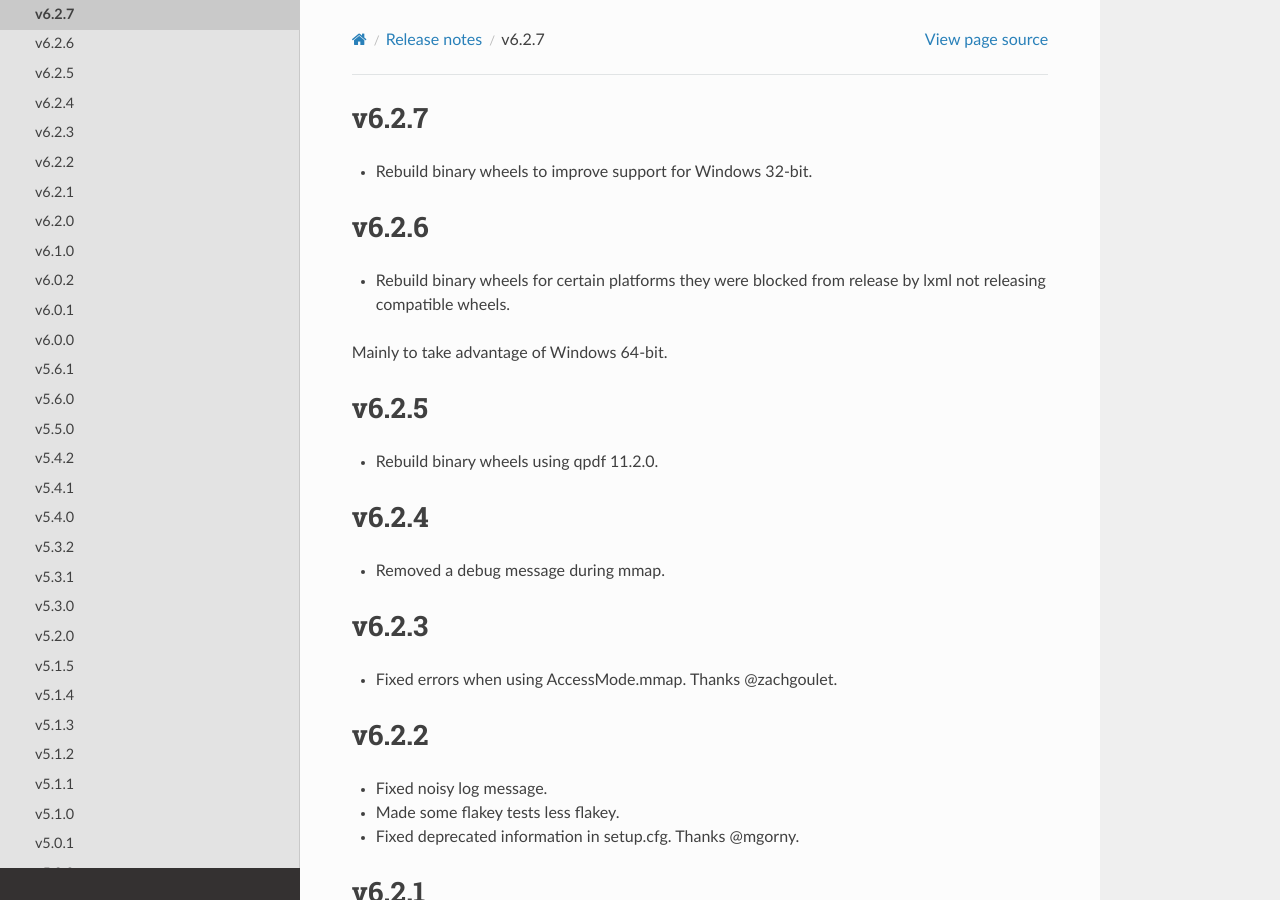
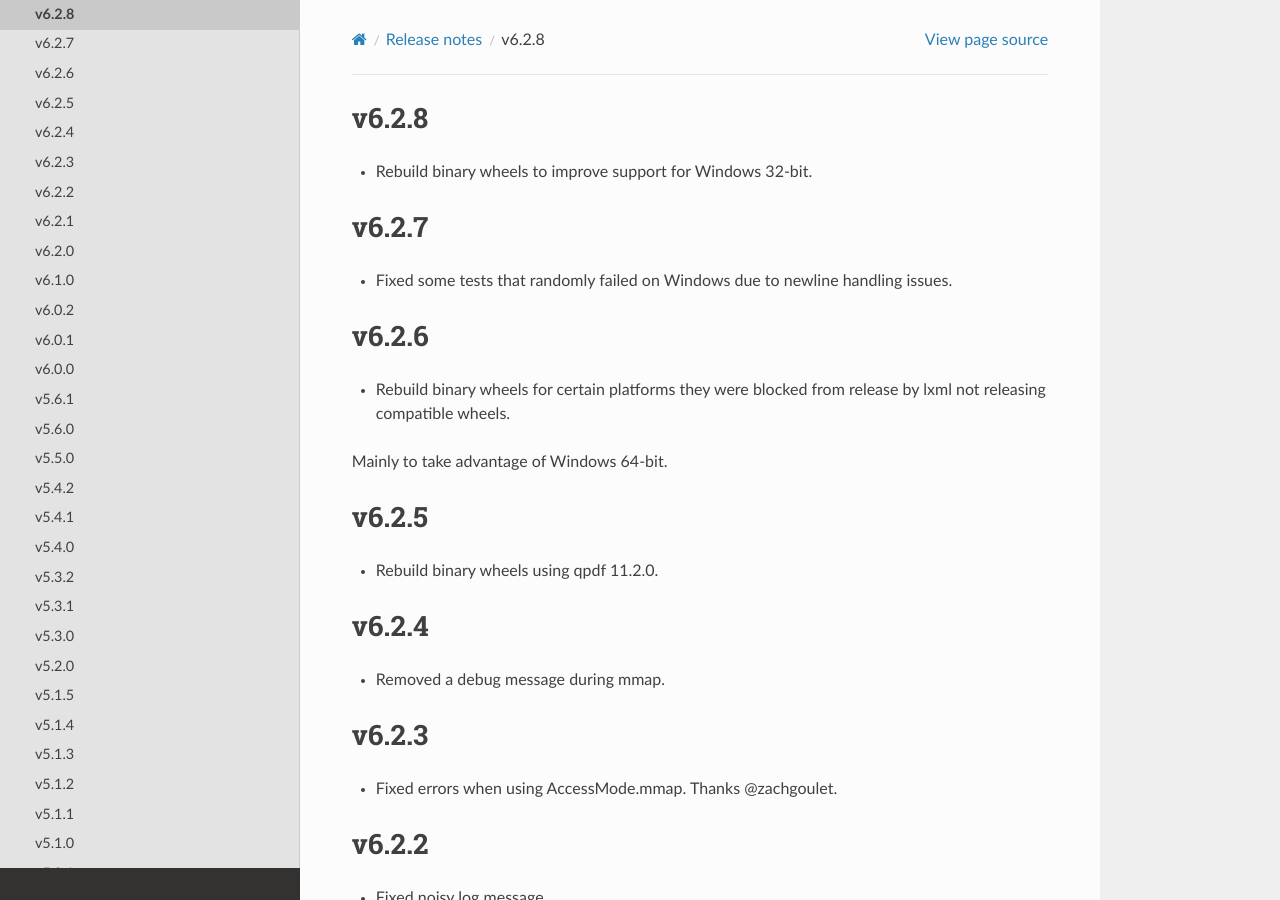
Before and after one commit to pikepdf/pikepdf, a Sphinx documentation site: the page built from docs/releasenotes/version6.rst, in a window 1280 px wide and 900 px high. Built offline with Sphinx 7.4.7 and the Read the Docs theme 2.0.0, drawn with Linux system fonts in a browser that asks for light colours; the version number could not be read and is left out.

Commit message:
Fix Win32 release again

```diff
--- a/docs/releasenotes/version6.rst
+++ b/docs/releasenotes/version6.rst
@@ -1,7 +1,12 @@
+v6.2.8
+======
+
+- Rebuild binary wheels to improve support for Windows 32-bit.
+
 v6.2.7
 ======
 
-- Rebuild binary wheels to improve support for Windows 32-bit.
+- Fixed some tests that randomly failed on Windows due to newline handling issues.
 
 v6.2.6
 ======
```
Also changed, not shown: 1 other file.
